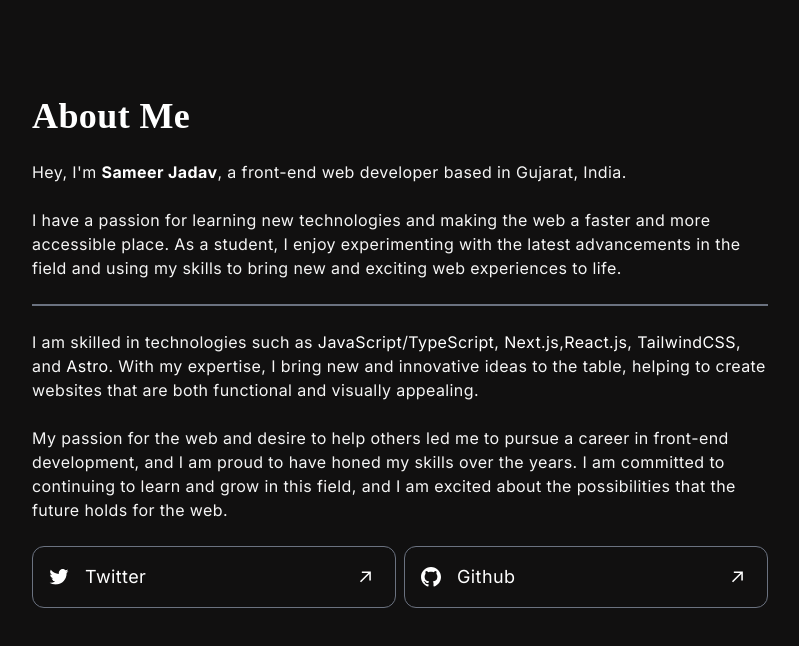
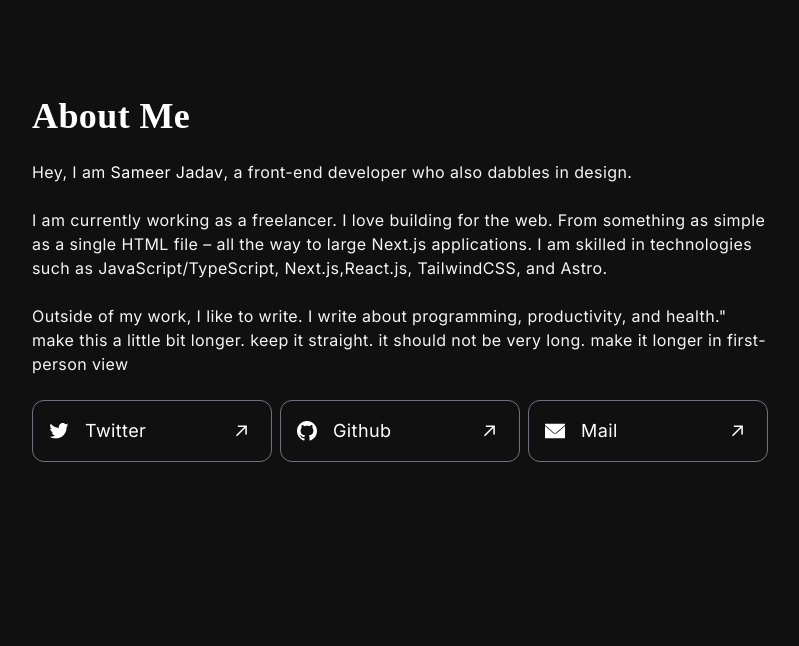
Before and after one commit to SameerJadav/sameer-jadav, a Next.js app: page /about in a window 1280 px wide. Shown: the top 646 px of the page, without its empty margins (240-1039 px from the left). Built offline with nearby package versions, Linux system fonts and the light colour scheme; a web font is replaced by a local one.

Commit message:
Edited about page

```diff
--- a/app/about/page.tsx
+++ b/app/about/page.tsx
@@ -1,91 +1,32 @@
 /* eslint-disable react/no-unescaped-entities */
+import Image from 'next/image';
 import { ArrowIcon, GitHubIcon, TwitterIcon } from '../../components/icons';
 
 export default function AboutMe() {
   return (
     <main className="p-4">
-      <h1 className="mb-6 text-4xl font-bold">About Me</h1>
-      <div className="divide-y-2 divide-gray-500">
+      <h1 className="mb-6 text-3xl md:text-4xl font-bold">About Me</h1>
+      <div>
         <div>
           <h2 className="mb-6">
-            Hey, I'm{' '}
-            <span className="font-semibold text-white">Sameer Jadav</span>, a
-            front-end web developer based in Gujarat, India.
+            Hey, I am{' '}
+            <span className="font-medium text-white">Sameer Jadav</span>, a
+            front-end developer who also dabbles in design.
           </h2>
           <p className="mb-6">
-            I have a passion for learning new technologies and making the web a
-            faster and more accessible place. As a student, I enjoy
-            experimenting with the latest advancements in the field and using my
-            skills to bring new and exciting web experiences to life.
+            I am currently working as a freelancer. I love building for the web.
+            From something as simple as a single HTML file – all the way to
+            large Next.js applications. I am skilled in technologies such as
+            JavaScript/TypeScript, Next.js,React.js, TailwindCSS, and Astro.
+          </p>
+          <p className="my-6">
+            Outside of my work, I like to write. I write about programming,
+            productivity, and health." make this a little bit longer. keep it
+            straight. it should not be very long. make it longer in first-person
+            view
           </p>
         </div>
         <div>
-          <p className="my-6">
-            I am skilled in technologies such as{' '}
-            <a
-              className="font-medium text-white transition-all hover:text-gray-300"
-              href="https://developer.mozilla.org/en-US/docs/Web/JavaScript"
-              target="_blank"
-              rel="noopener noreferrer"
-            >
-              JavaScript
-            </a>
-            /
-            <a
-              className="font-medium text-white transition-all hover:text-gray-300"
-              href="https://www.typescriptlang.org/"
-              target="_blank"
-              rel="noopener noreferrer"
-            >
-              TypeScript
-            </a>
-            ,{' '}
-            <a
-              className="font-medium text-white transition-all hover:text-gray-300"
-              href="https://nextjs.org/"
-              target="_blank"
-              rel="noopener noreferrer"
-            >
-              Next.js
-            </a>
-            ,
-            <a
-              className="font-medium text-white transition-all hover:text-gray-300"
-              href="https://beta.reactjs.org/"
-              target="_blank"
-              rel="noopener noreferrer"
-            >
-              React.js
-            </a>
-            ,{' '}
-            <a
-              className="font-medium text-white transition-all hover:text-gray-300"
-              href="https://tailwindcss.com/"
-              target="_blank"
-              rel="noopener noreferrer"
-            >
-              TailwindCSS
-            </a>
-            , and{' '}
-            <a
-              className="font-medium text-white transition-all hover:text-gray-300"
-              href="https://astro.build/"
-              target="_blank"
-              rel="noopener noreferrer"
-            >
-              Astro
-            </a>
-            . With my expertise, I bring new and innovative ideas to the table,
-            helping to create websites that are both functional and visually
-            appealing.
-          </p>
-          <p className="mb-6">
-            My passion for the web and desire to help others led me to pursue a
-            career in front-end development, and I am proud to have honed my
-            skills over the years. I am committed to continuing to learn and
-            grow in this field, and I am excited about the possibilities that
-            the future holds for the web.
-          </p>
           <div className="flex flex-col gap-2 sm:flex-row">
             <a
               className="rounded-xl transition-all hover:scale-[.99] hover:bg-neutral-900/90 sm:flex-1"
@@ -119,6 +60,22 @@ export default function AboutMe() {
                 </div>
               </div>
             </a>
+            <a
+              className="rounded-xl transition-all hover:scale-[.99] hover:bg-neutral-900/90 sm:flex-1"
+              href="mailto:sameerjadav001@gmail.com"
+              target="_blank"
+              rel="noopener noreferrer"
+            >
+              <div className="flex w-full items-center justify-between rounded-xl border border-gray-500 p-4 text-lg font-medium text-white">
+                <div className="flex items-center gap-4">
+                  <Image src="/mail-20.svg" alt="mail" width={20} height={20} />
+                  <p>Mail</p>
+                </div>
+                <div>
+                  <ArrowIcon />
+                </div>
+              </div>
+            </a>
           </div>
         </div>
       </div>
```
Also changed, not shown: public/mail-20.svg (added).
